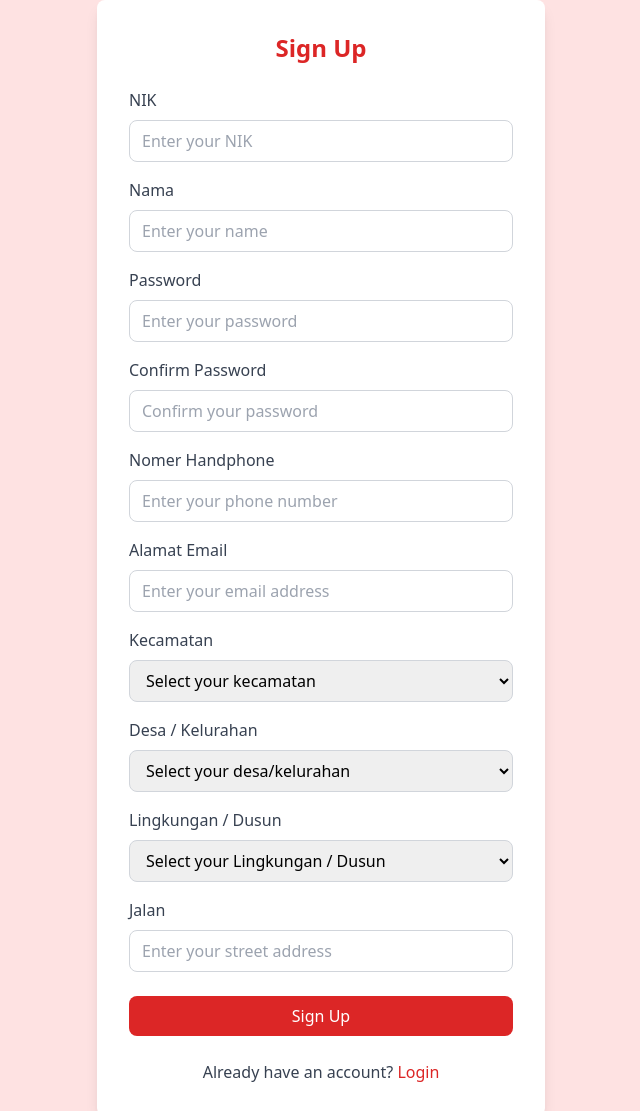
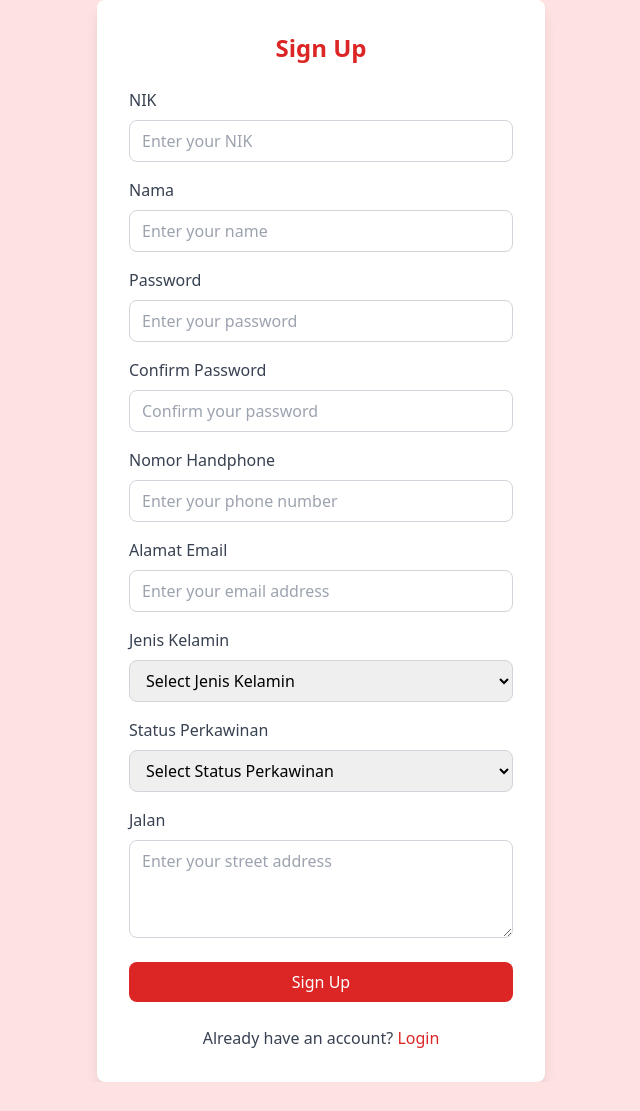
Before and after one commit to putuokky/denpasar-menyama-bagia, a plain HTML site: page signup.html in a window 1280 px wide. Shown: the top 1111 px of the page, without its empty margins (319-959 px from the left). After the commit the page ends 1082 px from the top, so only its background shows below. Drawn offline with nearby package versions, Linux system fonts and the light colour scheme.

Commit message:
update perubahan dan menambah kolom

```diff
--- a/signup.html
+++ b/signup.html
@@ -26,7 +26,7 @@
                 <input type="password" id="confirm-password" name="confirm-password" class="w-full px-3 py-2 border border-gray-300 rounded-lg focus:outline-none focus:ring-2 focus:ring-red-500" placeholder="Confirm your password">
             </div>
             <div class="mb-4">
-                <label for="phone" class="block text-gray-700 font-medium mb-2">Nomer Handphone</label>
+                <label for="phone" class="block text-gray-700 font-medium mb-2">Nomor Handphone</label>
                 <input type="text" id="phone" name="phone" class="w-full px-3 py-2 border border-gray-300 rounded-lg focus:outline-none focus:ring-2 focus:ring-red-500" placeholder="Enter your phone number">
             </div>
             <div class="mb-4">
@@ -34,6 +34,22 @@
                 <input type="email" id="email" name="email" class="w-full px-3 py-2 border border-gray-300 rounded-lg focus:outline-none focus:ring-2 focus:ring-red-500" placeholder="Enter your email address">
             </div>
             <div class="mb-4">
+                <label for="jk" class="block text-gray-700 font-medium mb-2">Jenis Kelamin</label>
+                <select id="jk" name="jk" class="w-full px-3 py-2 border border-gray-300 rounded-lg focus:outline-none focus:ring-2 focus:ring-red-500">
+                    <option value="" disabled selected>Select Jenis Kelamin</option>
+                    <option value="laki-laki">Laki-Laki</option>
+                    <option value="perempuan">Perempuan</option>
+                </select>
+            </div>
+            <div class="mb-4">
+                <label for="statuskawin" class="block text-gray-700 font-medium mb-2">Status Perkawinan</label>
+                <select id="statuskawin" name="statuskawin" class="w-full px-3 py-2 border border-gray-300 rounded-lg focus:outline-none focus:ring-2 focus:ring-red-500">
+                    <option value="" disabled selected>Select Status Perkawinan</option>
+                    <option value="sudah">Sudah Kawin</option>
+                    <option value="belum">Belum Kawin</option>
+                </select>
+            </div>
+            <!-- <div class="mb-4">
                 <label for="kecamatan" class="block text-gray-700 font-medium mb-2">Kecamatan</label>
                 <select id="kecamatan" name="kecamatan" class="w-full px-3 py-2 border border-gray-300 rounded-lg focus:outline-none focus:ring-2 focus:ring-red-500">
                     <option value="" disabled selected>Select your kecamatan</option>
@@ -42,8 +58,8 @@
                     <option value="kecamatan3">Denpasar Timur</option>
                     <option value="kecamatan4">Denpasar Selatan</option>
                 </select>
-            </div>
-            <div class="mb-4">
+            </div> -->
+            <!-- <div class="mb-4">
                 <label for="desa" class="block text-gray-700 font-medium mb-2">Desa / Kelurahan</label>
                 <select id="desa" name="desa" class="w-full px-3 py-2 border border-gray-300 rounded-lg focus:outline-none focus:ring-2 focus:ring-red-500">
                     <option value="" disabled selected>Select your desa/kelurahan</option>
@@ -52,8 +68,8 @@
                     <option value="desa3">Desa 3</option>
                     <option value="desa4">Desa 4</option>
                 </select>
-            </div>
-          <div class="mb-4">
+            </div> -->
+          <!-- <div class="mb-4">
                 <label for="desa" class="block text-gray-700 font-medium mb-2">Lingkungan / Dusun</label>
                 <select id="desa" name="desa" class="w-full px-3 py-2 border border-gray-300 rounded-lg focus:outline-none focus:ring-2 focus:ring-red-500">
                     <option value="" disabled selected>Select your Lingkungan / Dusun</option>
@@ -62,10 +78,10 @@
                     <option value="desa3">Dusun 3</option>
                     <option value="desa4">Dusun 4</option>
                 </select>
-            </div>
+            </div> -->
             <div class="mb-6">
                 <label for="jalan" class="block text-gray-700 font-medium mb-2">Jalan</label>
-                <input type="text" id="jalan" name="jalan" class="w-full px-3 py-2 border border-gray-300 rounded-lg focus:outline-none focus:ring-2 focus:ring-red-500" placeholder="Enter your street address">
+                <textarea name="jalan" id="" class="w-full px-3 py-2 pb-10 border border-gray-300 rounded-lg focus:outline-none focus:ring-2 focus:ring-red-500" placeholder="Enter your street address"></textarea>
             </div>
             <button type="submit" class="w-full bg-red-600 text-white py-2 rounded-lg hover:bg-red-700 focus:outline-none focus:ring-2 focus:ring-red-500">Sign Up</button>
         </form>
```
